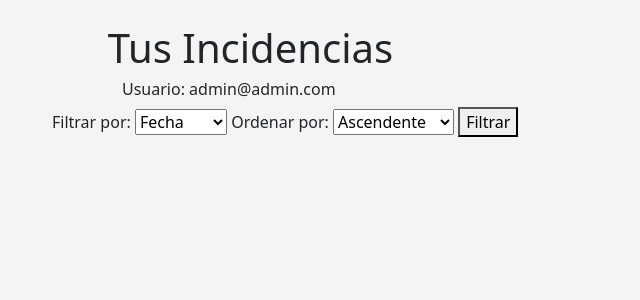
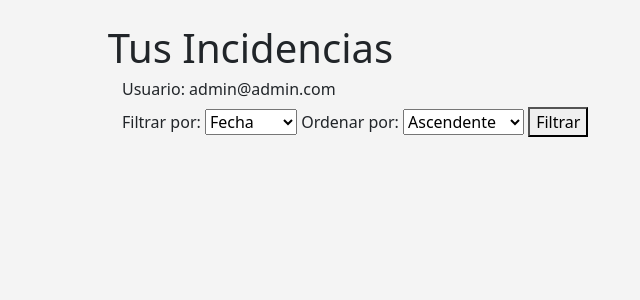
Before and after one commit to danielgalc/djangoapp, a Django app: page /incidencias in a window 1280 px wide. Shown: the part 56-356 px from the top of the page, without its empty margins (30-670 px from the left). Run offline with Django 4.2, Linux system fonts and the light colour scheme; a user stored in the database is signed in; data comes from the database, SQL or seed files in the repository.

Commit message:
CSS Mostrar incidencias, estilos simples

```diff
--- /dev/null
+++ b/app/static/css/mostrar_incidencias.css
@@ -0,0 +1,11 @@
+#filtros, h6 {
+    margin-left: 70px;
+}
+
+ul li {
+    list-style-type: none;
+}
+
+h1 {
+    margin-left: 5%;
+}
--- a/app/templates/app/mostrar_incidencias.html
+++ b/app/templates/app/mostrar_incidencias.html
@@ -1,25 +1,18 @@
 {% extends 'app/base.html' %}
+
+{% load static %}
 
 
 {% block content %}
-    <style>
-        ul li {
-            list-style-type: none;
-        }
-
-        h1 {
-            margin-left: 5%;
-        }
-    </style>
+    <link rel="stylesheet" href="{% static 'css/mostrar_incidencias.css' %}">
 
     {% if user.is_authenticated %}
 
 
+    <h1> Tus Incidencias </h1>
+    <h6>Usuario: {{ user }}</h6>
 
-    <h1> Tus Incidencias </h1>
-    <h6 style="margin-left: 70px">Usuario: {{ user }}</h6>
-
-    <form method="get" action="{% url 'app:filtrar-incidencias' %}">
+    <form id="filtros" method="get" action="{% url 'app:filtrar-incidencias' %}">
         <label for="filtro">Filtrar por:</label>
         <select name="filtro" id="filtro">
             <option value="fecha" {% if request.GET.filtro == 'fecha' %}selected{% endif %}>Fecha</option>
@@ -32,7 +25,7 @@
             <option value="desc" {% if request.GET.orden == 'desc' %}selected{% endif %}>Descendente</option>
         </select>
 
-        <button type="submit">Filtrar</button>
+        <button class="boton-filtro" type="submit">Filtrar</button>
     </form>
 
     <br>
```
